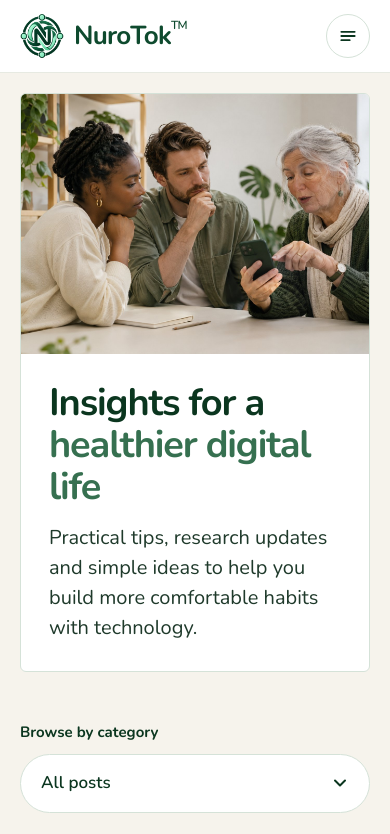
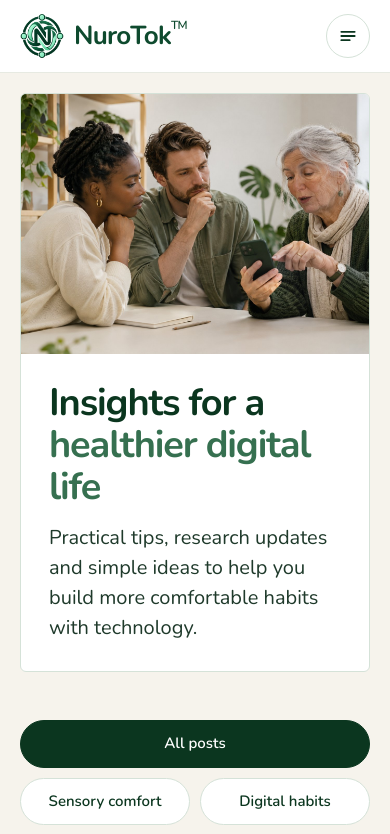
Before and after one commit to alihumdard/nurotok, a Next.js app: page /blogs in a window 390 px wide. Shown: the top 834 px of the page. Built offline with nearby package versions, Linux system fonts and the light colour scheme.

Commit message:
Blog filters: keep the pills on phones, laid out two across
No scrolling and no select - "All posts" spans the row and the four
categories pair up beneath it. From sm they are a single row as before.

Co-Authored-By: Claude Opus 5 <noreply@anthropic.com>

```diff
--- a/app/blogs/BlogList.tsx
+++ b/app/blogs/BlogList.tsx
@@ -30,51 +30,19 @@ export default function BlogList() {
 
   return (
     <>
-      {/* Category filters: a select on phones, pills from sm */}
-      <div className="sm:hidden">
-        <label htmlFor="blog-category" className="block text-[15px] font-bold text-[#0B361F]">
-          Browse by category
-        </label>
-        <div className="relative mt-2">
-          <select
-            id="blog-category"
-            value={active}
-            onChange={e => pick(e.target.value)}
-            className="w-full appearance-none rounded-full border border-[#D5E2D8] bg-white py-3.5 pl-5 pr-12 text-[17px] font-semibold text-[#0B361F] outline-none focus:border-[#367050]"
-          >
-            {categories.map(c => (
-              <option key={c} value={c}>
-                {c}
-              </option>
-            ))}
-          </select>
-          <svg
-            aria-hidden="true"
-            width="20"
-            height="20"
-            viewBox="0 0 24 24"
-            fill="none"
-            stroke="currentColor"
-            strokeWidth="2.4"
-            strokeLinecap="round"
-            strokeLinejoin="round"
-            className="pointer-events-none absolute right-5 top-1/2 -translate-y-1/2 text-[#0B361F]"
-          >
-            <path d="M6 9l6 6 6-6" />
-          </svg>
-        </div>
-      </div>
-
-      <div className="hidden flex-wrap gap-3 sm:flex">
-        {categories.map(c => {
+      {/* Category filters: a two-column grid on phones, a row from sm */}
+      <div className="grid grid-cols-2 gap-2.5 sm:flex sm:flex-wrap sm:gap-3">
+        {categories.map((c, i) => {
           const on = c === active;
+          // "All posts" takes the full width so the rest pair up evenly
+          const wide = i === 0 ? "col-span-2 sm:col-auto" : "";
           return (
             <button
               key={c}
               type="button"
               aria-pressed={on}
               onClick={() => pick(c)}
-              className={`rounded-full border px-5 py-2.5 text-[16px] font-semibold transition-colors ${
+              className={`rounded-full border px-4 py-2.5 text-[15px] font-semibold transition-colors sm:px-5 sm:text-[16px] ${wide} ${
                 on
                   ? "border-[#0B361F] bg-[#0B361F] text-white"
                   : "border-[#D5E2D8] bg-white text-[#0B361F] hover:border-[#367050] hover:text-[#367050]"
```
